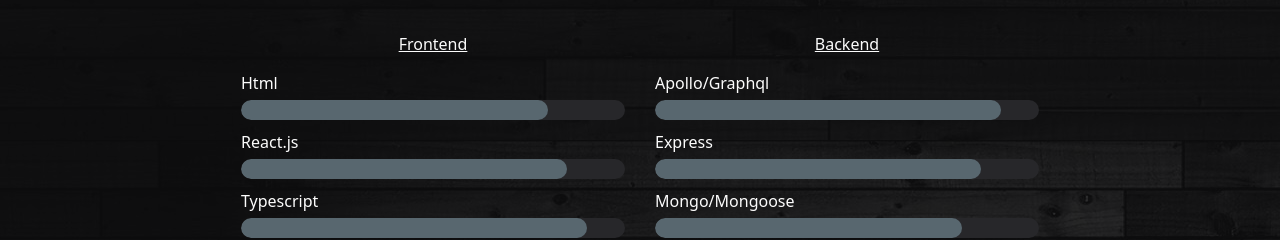
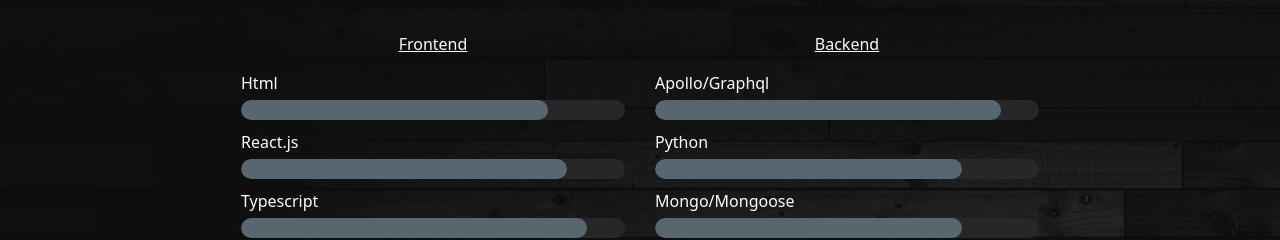
Before and after one commit to Micklitodev/DynamicPortfolio, a Next.js app: page / in a window 1280 px wide. Shown: the part 940-1180 px from the top of the page. Built offline with nearby package versions, Linux system fonts and the light colour scheme; no server answers.

Commit message:
4.6.3
small update to the backend tools

```diff
--- a/component/skills.tsx
+++ b/component/skills.tsx
@@ -73,10 +73,10 @@
                     className={`ninety h-full rounded-full ${styles.barfillcolor}`}
                   ></div>
                 </div>
-                <p className={styles.skilltag}> Express </p>
+                <p className={styles.skilltag}> Python </p>
                 <div className="h-5 w-60 sm:w-80 lg:w-96 overflow-hidden rounded-full bg-zinc-800">
                   <div
-                    className={`eightyfive h-full rounded-full ${styles.barfillcolor}`}
+                    className={`eighty h-full rounded-full ${styles.barfillcolor}`}
                   ></div>
                 </div>
                 <p className={styles.skilltag}> Mongo/Mongoose </p>
```
